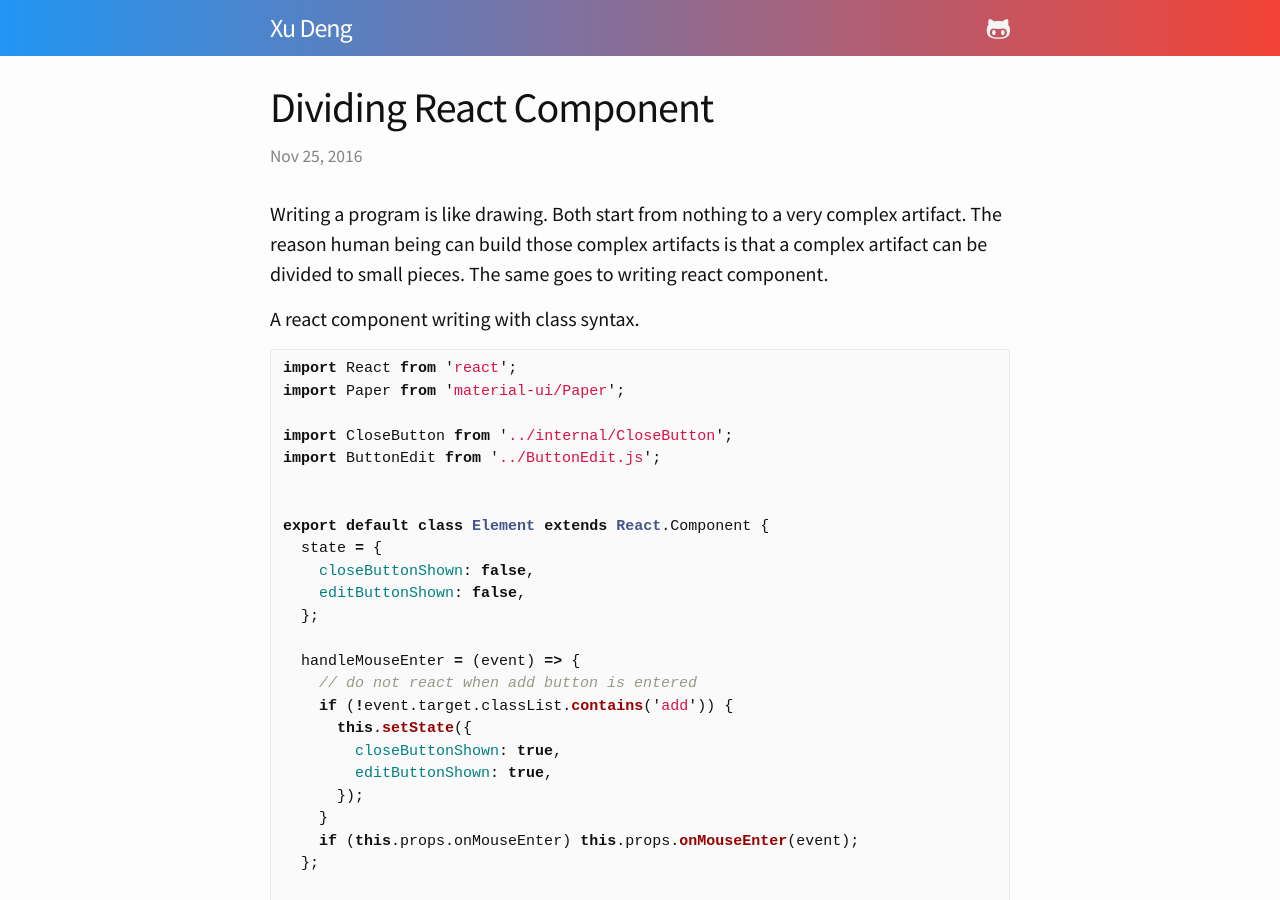
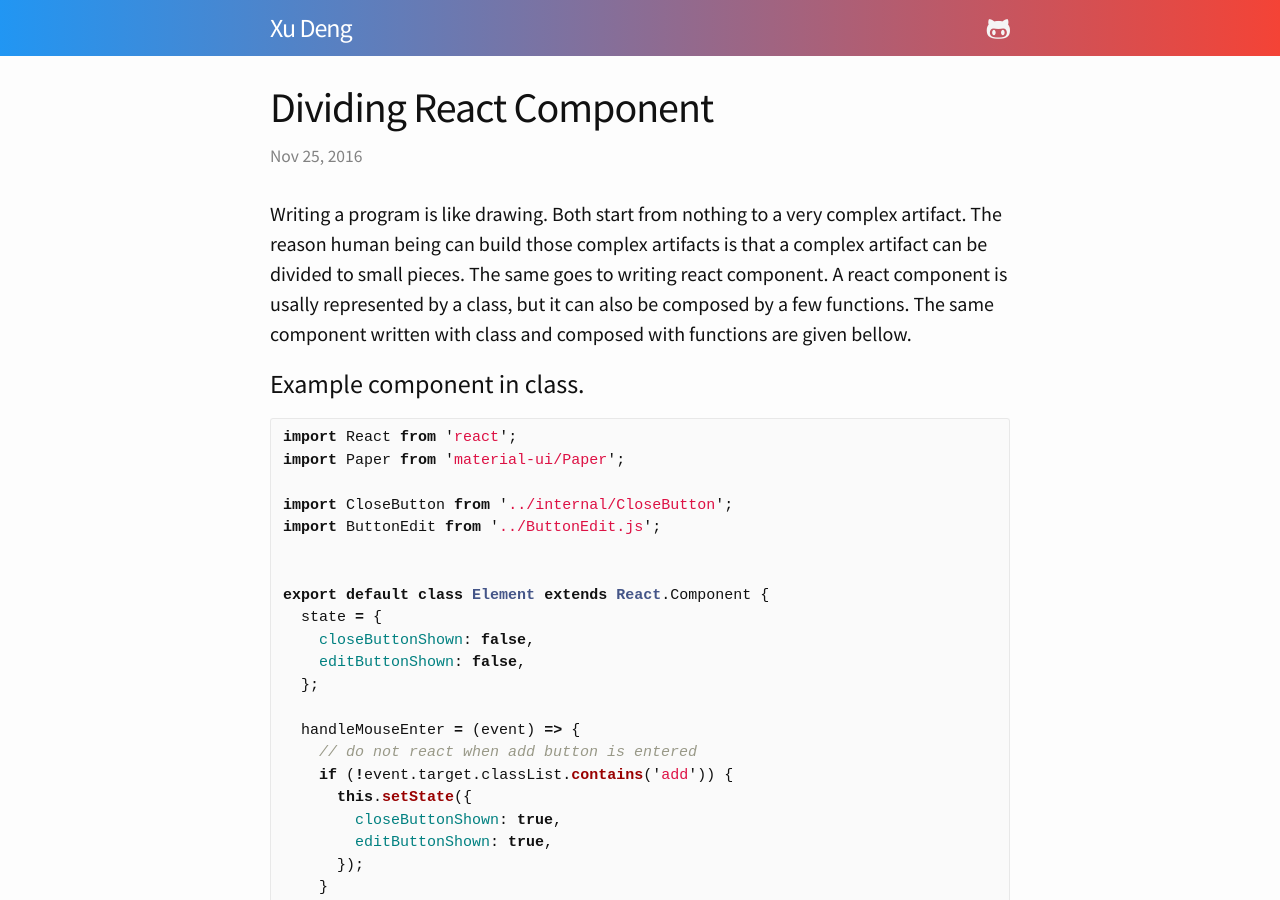
Before and after one commit to xden/xden.github.io, a Jekyll site: the page built from _posts/2016-11-25-divide-react-component.md, in a window 1280 px wide and 900 px high. Built offline with Jekyll 4.4.1, drawn with Linux system fonts in a browser that asks for light colours; some of the changed text lies outside the part shown.

Commit message:
Updated 2016-11-25-divide-react-component.md

````diff
--- a/_posts/2016-11-25-divide-react-component.md
+++ b/_posts/2016-11-25-divide-react-component.md
@@ -2,12 +2,11 @@
 published: true
 title: Dividing React Component
 ---
-Writing a program is like drawing. Both start from nothing to a very complex artifact. The reason human being can build those complex artifacts is that a complex artifact can be divided to small pieces. The same goes to writing react component.
+Writing a program is like drawing. Both start from nothing to a very complex artifact. The reason human being can build those complex artifacts is that a complex artifact can be divided to small pieces. The same goes to writing react component. A react component is usally represented by a class, but it can also be composed by a few functions. The same component written with class and composed with functions are given bellow.
 
 <!-- more -->
 
-A react component writing with class syntax.
-
+### Example component in class.
 
 ```javascript
 import React from 'react';
@@ -69,15 +68,12 @@
             opacity: this.state.editButtonShown ? 1 : 0,
           }}
         />
-        {
-          removeHandler ?
-            <CloseButton
-              style={{
-                opacity: this.state.closeButtonShown ? 1 : 0,
-              }}
-              onTouchTap={removeHandler}
-            /> : null
-        }
+         <CloseButton
+            style={{
+              opacity: this.state.closeButtonShown ? 1 : 0,
+            }}
+            onTouchTap={removeHandler}
+       	  />
         {children}
       </Paper>
     );
@@ -85,7 +81,7 @@
 }
 ```
 
-New code with recompose
+### Example component composed by functions.
 
 ```javascript
 import React from 'react';
@@ -158,15 +154,12 @@
         opacity: editButtonShown ? 1 : 0,
       }}
     />
-    {
-      removeHandler ?
-        <CloseButton
-          style={{
-            opacity: closeButtonShown ? 1 : 0,
-          }}
-          onTouchTap={removeHandler}
-        /> : null
-    }
+      <CloseButton
+        style={{
+          opacity: this.state.closeButtonShown ? 1 : 0,
+        }}
+        onTouchTap={removeHandler}
+      />
     {children}
   </Paper>
 ));
````
